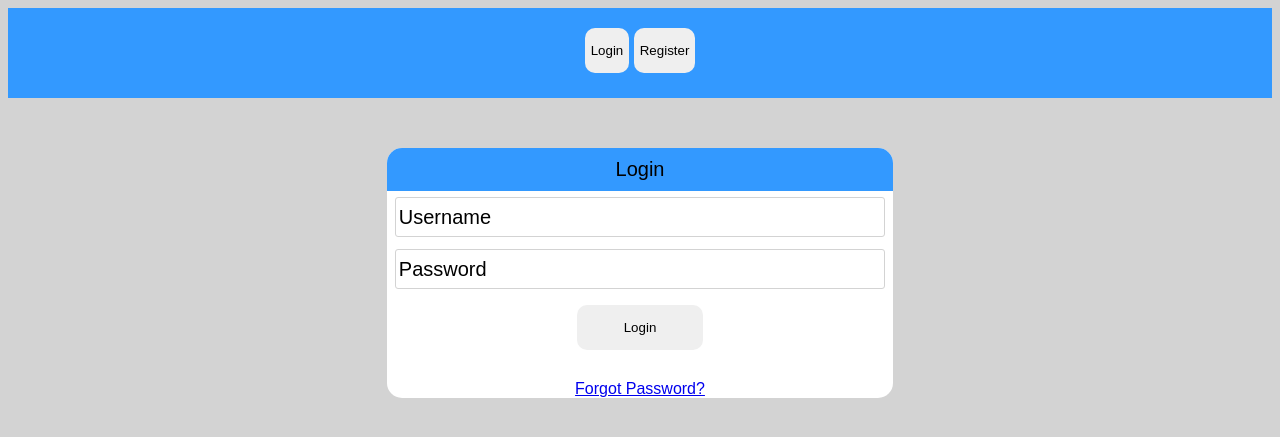
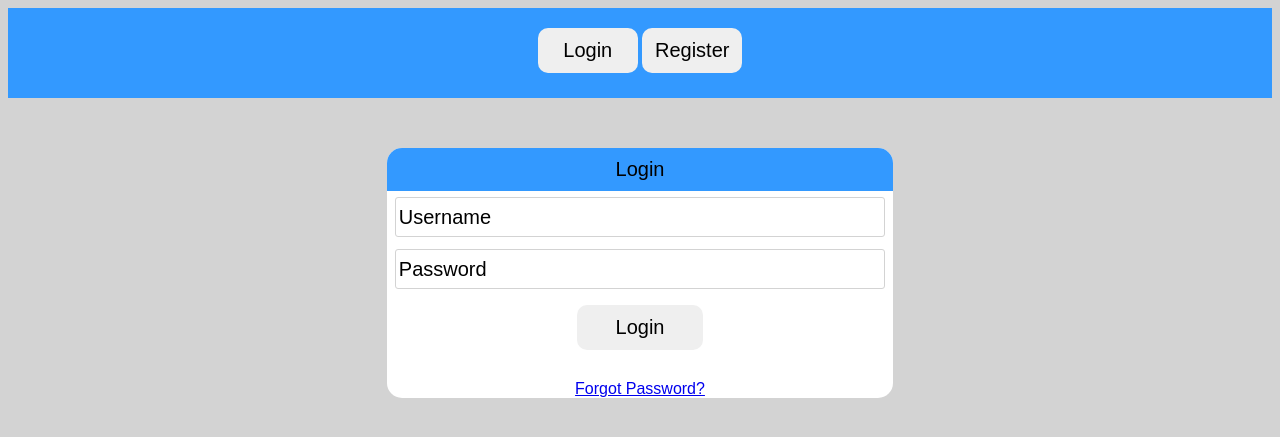
Before and after one commit to TegSingh/Handling-Local-databases-using-SQL-and-PHP, a PHP site: page / in a window 1280 px wide. Shown: the top 437 px of the page. Run offline with PHP 8.4, Linux system fonts and the light colour scheme.

Commit message:
edited style.css

```diff
--- a/login.php
+++ b/login.php
@@ -32,4 +32,5 @@
     else {
         echo "<h2>WRONG PASSWORD</h2>";
         echo "<a href='index.html'>Try Again</a><br><h3>";
+    }
 ?>
--- a/recoveryEmail.php
+++ b/recoveryEmail.php
@@ -12,8 +12,5 @@
                 <button id="recovery-email-submit-button" type="Submit">Submit</button>
             </form>
         </div>
-        <?php
-
-        ?>
     </body>
 </html>
--- a/style.css
+++ b/style.css
@@ -3,7 +3,7 @@ body{
     font-family: Arial, Helvetica, sans-serif;
 }
 #header{
-    background-color:#3399FF; px;
+    background-color:#3399FF;
     height: 90px;
     text-align: center;
 }
@@ -11,7 +11,7 @@ button{
     display: inline-block;
     height: 45px;
     border-radius: 10px;
-    font-size: 20
+    font-size: 20px;
     width: 100px;
     margin: 20px auto;
     border: none;
```
